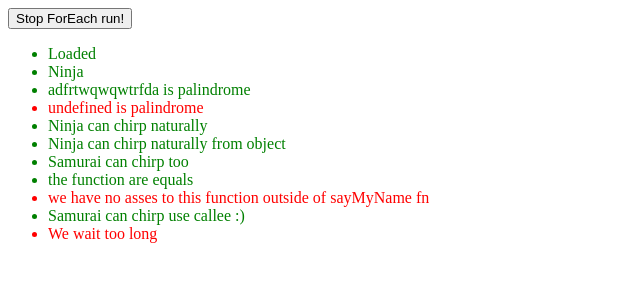
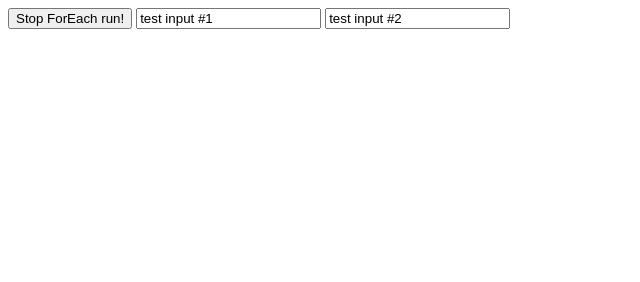
Before and after one commit to kessko/javaScript_Ninja, a plain HTML site: page index.html in a window 1280 px wide. Shown: the whole page, without its empty margins (0-640 px from the left). Drawn offline with nearby package versions, Linux system fonts and the light colour scheme.

Commit message:
read some pages. write some code

```diff
--- a/index.html
+++ b/index.html
@@ -7,11 +7,14 @@
     <script src="testzJS.js"></script>
     <script src="main.js"></script>
     <!--<script src="chapter1/functions.js"></script>-->
-    <script src="chapter1/useFunction.js"></script>
+    <!--<script src="chapter1/useFunction.js"></script>-->
+    <script src="chapter1/functionExecute.js"></script>
     <link rel="stylesheet" href="styles.css"/>
 </head>
 <body>
 <input id="stopForEach" type="button" value="Stop ForEach run!" />
+<label for="first"></label><input type="text" value="test input #1" id="first"/>
+<label for="second"></label><input type="text" value="test input #2" id="second"/>
     <ul id="results"></ul>
 
 
```
Also changed, not shown: chapter1/useFunction.js (+4 -4 lines).
